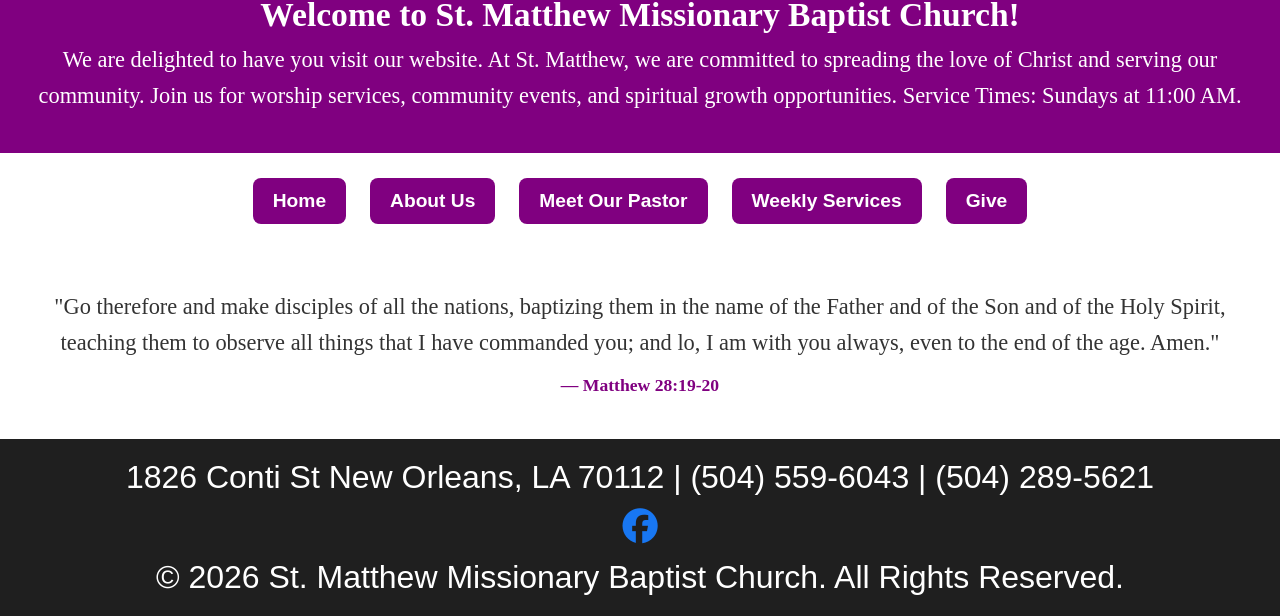
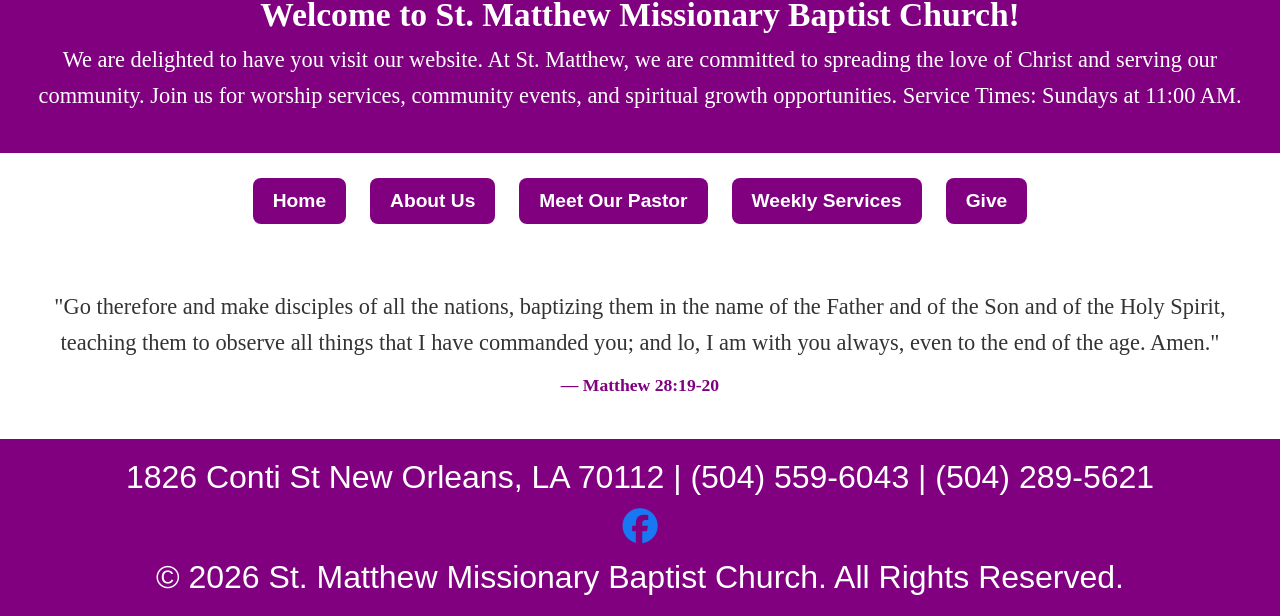
Before and after one commit to lonzojr7/St-Matthew-Missionary-Baptist-Church, a plain HTML site: page index.html in a window 1280 px wide. Shown: the part 654-1270 px from the top of the page. Drawn offline with Linux system fonts and the light colour scheme.

Commit message:
Update footer background color to purple

```diff
--- a/css/styles.css
+++ b/css/styles.css
@@ -60,7 +60,7 @@
 }
 
 .home-page .footer {
-    background-color: #1f1f1f;
+    background-color: purple;
     color: white;
     text-align: center;
     font-size: 2.0rem;
```
